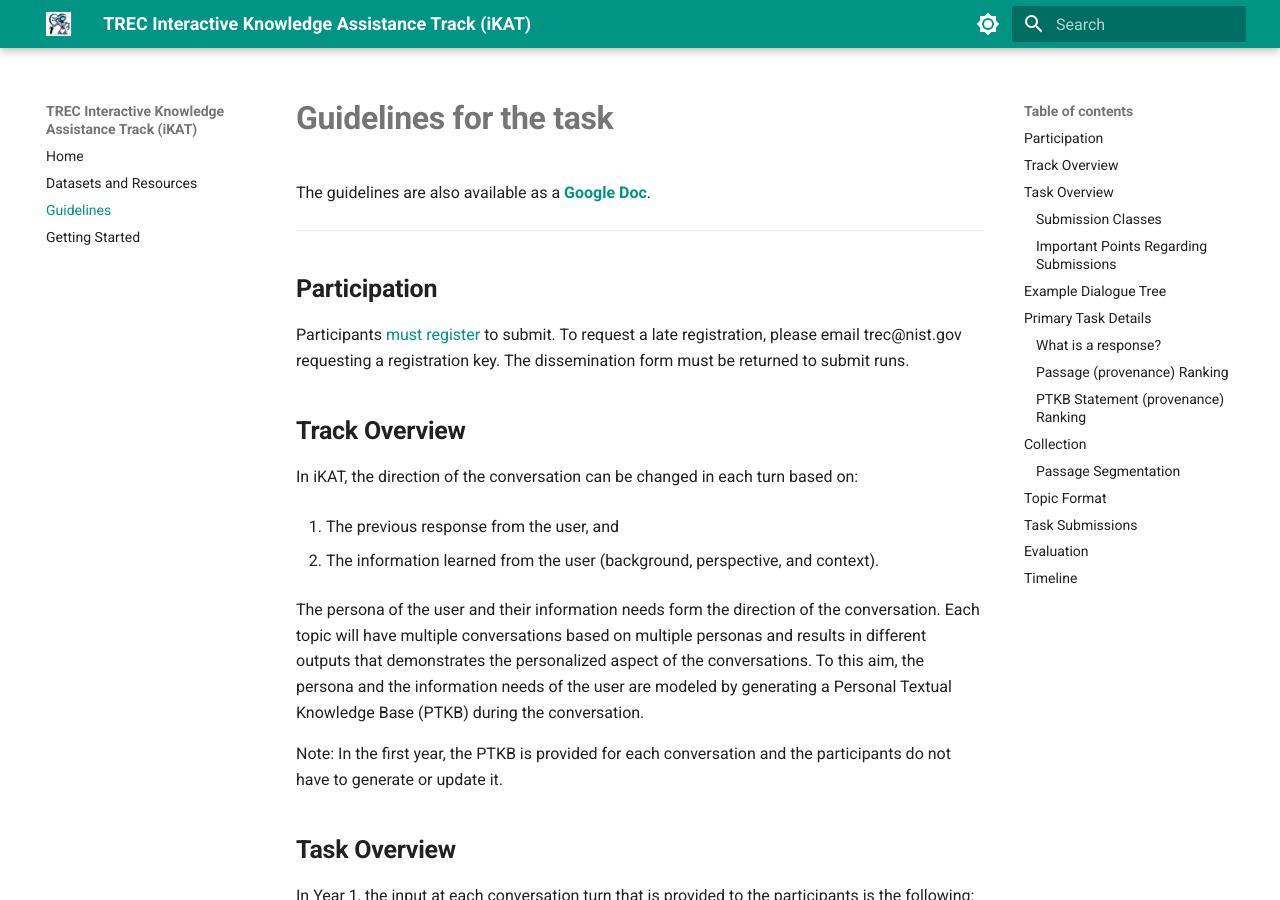
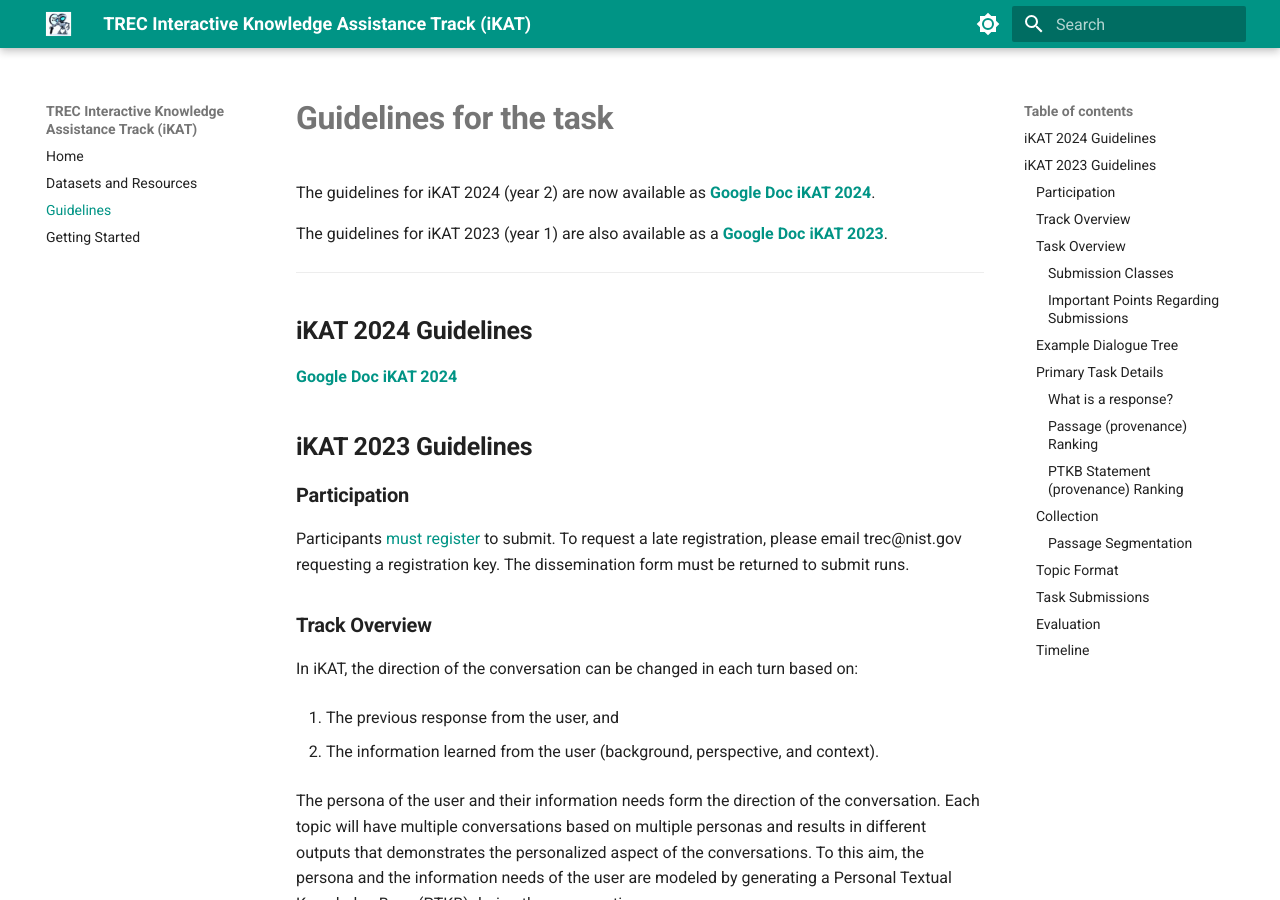
Before and after one commit to shubham526/trec-ikat-website, an MkDocs documentation site: the page built from docs/guidelines.md, in a window 1280 px wide and 900 px high. Built offline with MkDocs 1.6.1 and Material for MkDocs 9.7.7, drawn with Linux system fonts in a browser that asks for light colours.

Commit message:
guidelines 2024

````diff
--- a/docs/guidelines.md
+++ b/docs/guidelines.md
@@ -1,14 +1,22 @@
 # **Guidelines for the task**
 
-The guidelines are also available as a [**Google Doc**](https://docs.google.com/document/d/1dso0VANm5Q08UWt4ppZvzvH6zkpRhfoukwpBgeJNbHE/edit?usp=sharing).
+The guidelines for iKAT 2024 (year 2) are now available as [**Google Doc iKAT 2024**](https://docs.google.com/document/d/1w7Eg6fwFJ3NbaFDp-U6-OOytXUAHygxwwMKdr4MzSK0/edit?usp=sharing).
+
+The guidelines for iKAT 2023 (year 1) are also available as a [**Google Doc iKAT 2023**](https://docs.google.com/document/d/1dso0VANm5Q08UWt4ppZvzvH6zkpRhfoukwpBgeJNbHE/edit?usp=sharing).
 
 ---
 
-## **Participation**
+## **iKAT 2024 Guidelines**
+
+[**Google Doc iKAT 2024**](https://docs.google.com/document/d/1w7Eg6fwFJ3NbaFDp-U6-OOytXUAHygxwwMKdr4MzSK0/edit?usp=sharing)
+
+## **iKAT 2023 Guidelines**
+
+### **Participation**
 
 Participants [must register](https://ir.nist.gov/trecsubmit.open/application.html) to submit. To request a late registration, please email trec@nist.gov requesting a registration key. The dissemination form must be returned to submit runs.
 
-## **Track Overview**
+### **Track Overview**
 
 In iKAT, the direction of the conversation can be changed in each turn based on:
 
@@ -20,7 +28,7 @@ The persona of the user and their information needs form the direction of the co
 
 Note: In the first year, the PTKB is provided for each conversation and the participants do not have to generate or update it.
 
-## **Task Overview**
+### **Task Overview**
 
 In Year 1, the input at each conversation turn that is provided to the participants is the following:
 
@@ -40,7 +48,7 @@ We offer the following tasks:
 
 We plan on providing baseline ranking and response generation methods.
 
-### **Submission Classes**
+#### **Submission Classes**
 
 There are two submission classes:
 
@@ -56,7 +64,7 @@ There are two submission classes:
 
 In the submission form, we will ask the pariticpants to mark which data sources they used in the manual submissions. You may either use some or all available lableled data, but this should be clearly specified in the run submission form.
 
-### **Important Points Regarding Submissions**
+#### **Important Points Regarding Submissions**
 
 - Title of the topic cannot be used.
 
@@ -71,7 +79,7 @@ In the submission form, we will ask the pariticpants to mark which data sources
 - The file `2023_top_1000_query_results.zip` provided on the "Data and Resources" page of this website is based on the manually rewritten queries. Teams may use them in their submission; however, please note that such submissions would be automaitcally considered as `manual`.
 
 
-## **Example Dialogue Tree**
+### **Example Dialogue Tree**
 
 An example of two different conversations based on different personas for the same topic is shown in the following figure. For each user turn, systems should return a ranked list of text responses. Each response has one or more (ranked) source passages as provenance. In addition, the systems should provide a sorted list of relevant statements of PTKB with the corresponding relevance score.
 
@@ -79,7 +87,7 @@ An example of two different conversations based on different personas for the sa
 
 For an explanation of the above diagram, see the [**Google Doc**](https://docs.google.com/document/d/1dso0VANm5Q08UWt4ppZvzvH6zkpRhfoukwpBgeJNbHE/edit?usp=sharing).
 
-## **Primary Task Details**
+### **Primary Task Details**
 
 The main task in iKAT can be defined as **personalized retrieval-based "candidate response retrieval" in context of the conversation**. The task can be divided into the following sub-tasks:
 
@@ -89,13 +97,13 @@ The main task in iKAT can be defined as **personalized retrieval-based "candidat
 
 -   **Extract or generate a response.** Each response can be generated from multiple passages. It can be an abstractive or extractive summary of the corresponding passages. Each response must have one or more ranked passages as provenance used to produce it.
 
-### **What is a response?**
+#### **What is a response?**
 
 -   A response is a text suitable for showing to the user. It should be fluent, satisfy their information needs, and not contain extraneous or redundant information.
 
 -   A response is limited to a maximum of 250 words (as measured by the `Tokenizer` function of `spacy.tokenizer` in spaCy v3.3 library), but should vary depending on an appropriate query-response.
 
-### **Passage (provenance) Ranking**
+#### **Passage (provenance) Ranking**
 
 -   A "run" takes the provenance passages for all responses in response order. The first 1000 provenances for each turn will be ranked.
 
@@ -105,7 +113,7 @@ The main task in iKAT can be defined as **personalized retrieval-based "candidat
 
 -   Each provenance is written in the format *doc_id:passage_id*.
 
-### **PTKB Statement (provenance) Ranking**
+#### **PTKB Statement (provenance) Ranking**
 
 -   A 'run' takes the provenance PTKB statements for all responses on which the system's response is based.
 
@@ -113,12 +121,12 @@ The main task in iKAT can be defined as **personalized retrieval-based "candidat
 
 -   Teams may decide to include non-relevant statements with very low scores or just remove them from the ranked list.
 
-## **Collection**
+### **Collection**
 
 The text collection contains a subset of **ClueWeb22-B** documents, prepared by the organizers in collaboration with CMU. The goal is to retrieve passages from target open-domain text collections. Provenance must be provided from documents in the collection.
 
 
-### **Passage Segmentation**
+#### **Passage Segmentation**
 
 For assessment, we will judge provenance passages. We segment the documents in our collection into passages in a similar manner as done by the TREC Deep Learning track for segmenting MS MARCO documents into passages: First, each document is trimmed to 10k characters. Then a 10-sentence sliding window with a 5-sentence stride is used to generate the passages.
 
@@ -127,7 +135,7 @@ An example document with some passage segmentation is provided in TrecWeb format
 
 ![Picture depicting passage segmentation for iKAT](passage-segmentation.png)
 
-## **Topic Format**
+### **Topic Format**
 We will provide several sample topics with example baseline runs for validation and testing. Below is a sample topics file with two subtrees of the same topic. Subtrees are identified by topic and subtree ID,  i.e topic 1, subtree 2 is `1-2`. Also a `passage_provenance` field with a list of provenance passages and `ptkb_provenance` field with a list of provenance statements from PTKB, that are used for generating the response, are included. An example is shown below for illustrative purposes.
 
 ```
@@ -239,7 +247,7 @@ We will provide several sample topics with example baseline runs for validation
 
 
 ```
-## **Task Submissions**
+### **Task Submissions**
 Participants submit the output of their system on the specified “test” topics.  A single participant may submit the output of multiple systems, up to a maximum of four runs. A sample run is provided below:
 
 ```
@@ -317,7 +325,7 @@ For provenance ranking, this will be converted to a traditional TREC run format:
 
 Runs may include up to 1000 responses for each user turn. For provenance ranking, only the first 1000 pieces of unique provenance will be used. As in previous years of CAsT, only a limited top-K responses and provenances will be assessed according to resource constraints.
 
-## **Evaluation**
+### **Evaluation**
 
 We will use the relevance assessment methods used in previous years of CAsT for relevance to individual turns.
 
@@ -328,7 +336,7 @@ We will use the relevance assessment methods used in previous years of CAsT for
 Similar to CAsT year 4, only a subset of turns may be evaluated for provenance ranking effectiveness. This will be disclosed to participants after assessment is completed.
 
 
-## **Timeline**
+### **Timeline**
 
 |               Task               	|     Date     	|
 |:--------------------------------:	|:------------:	|
````
Also changed, not shown: docs/data.md (+10 -4 lines), docs/index.md (+5 -3 lines).
